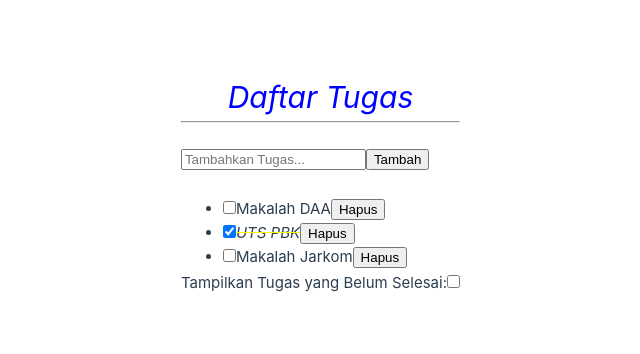
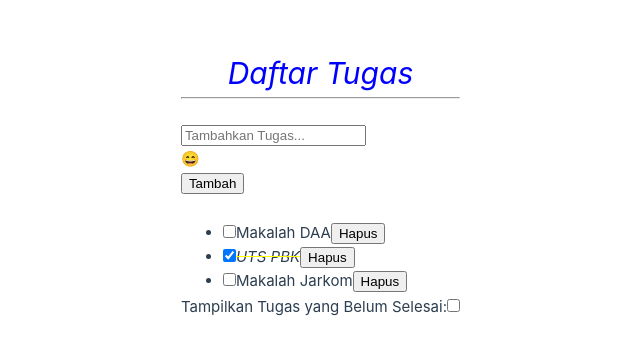
Before and after one commit to cintiadesandi/28-PBK-UTS-213510782, a Vue app: page / in a window 1280 px wide. Shown: the part 216-570 px from the top of the page, without its empty margins (180-820 px from the left). Built offline with nearby package versions, Linux system fonts and the light colour scheme.

Commit message:
Update App.vue

```diff
--- a/src/App.vue
+++ b/src/App.vue
@@ -2,7 +2,7 @@
   <div>
     <h1>Daftar Tugas</h1><hr><br>
     <form @submit.prevent="addActivity">
-      <input type="text" v-model="newActivity" placeholder="Tambahkan Tugas...">
+      <input type="text" v-model="newActivity" placeholder="Tambahkan Tugas..."><p>&#128516</p>
       <button>Tambah</button>
     </form><br>
     <table>
```
